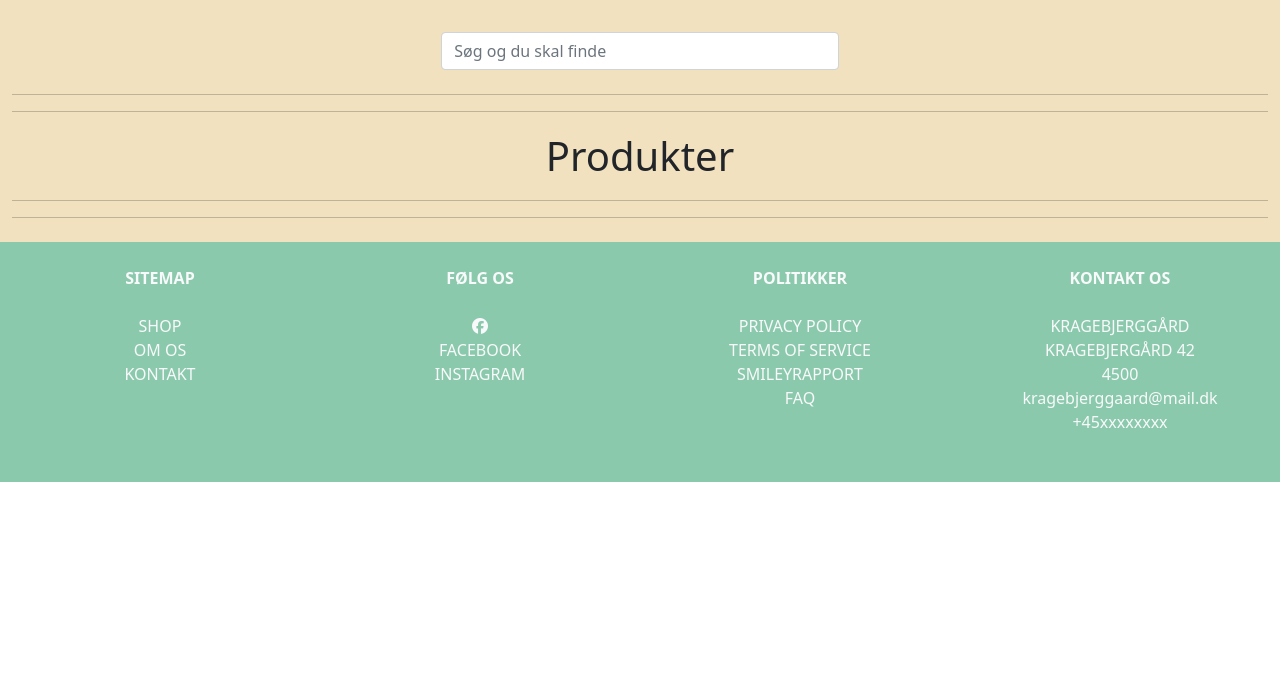
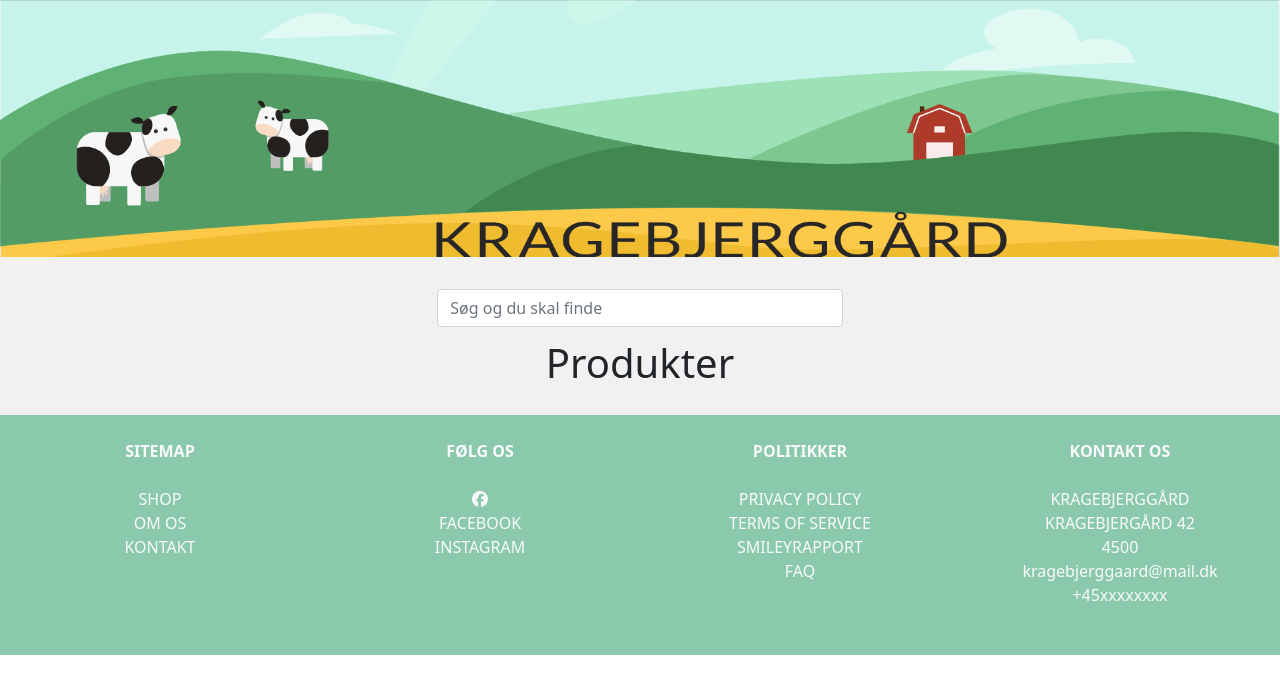
Before and after one commit to Viwite/Kragebjerggaard, a PHP site: page /shop.php in a window 1280 px wide. Shown: the part 82-776 px from the top of the page. Run offline with PHP 8.4, Linux system fonts and the light colour scheme; data that the repository does not hold is empty; style sheets or scripts are compiled from the project's sources; some libraries are stand-ins or nearby versions.

Commit message:
ændret baggrundsfarve

```diff
--- a/js/produkter.js
+++ b/js/produkter.js
@@ -33,10 +33,10 @@ export default class Produkter {
 
             col.innerHTML = `
 
-                    <div class="card border-dark shadow-lg p-3 mb-5 rounded mb-3" style="max-width: 540px; background: floralwhite;">
+                    <div class="card border-dark shadow-lg p-3 mb-5 rounded mb-3" style="max-width: 540px; background: #f1f1f1;">
                         <div class="row g-0">
                             <div class="col-md-4">
-                                <img src="uploads/${item.prodBillede}" class="img-fluid rounded-start" alt="bog">
+                                <img src="uploads/${item.prodBillede}" class="img-fluid rounded-start" alt="produkt">
                             </div>
                             <div class="col-md-8">
                                 <div class="card-body">
--- a/shop.php
+++ b/shop.php
@@ -20,7 +20,9 @@
 
 <?php include "includes/navigation.php"; ?>
 
-<div class="container-fluid" style="background: #f2e1be;">
+<div class="container-fluid p-0" style="background: #f1f1f1;">
+
+    <img class="w-100" src="uploads/Asset%2014-9.png" alt="banner">
 
     <br>
 
@@ -33,11 +35,7 @@
             </div>
         </div>
 
-        <hr><hr>
-
         <h1 class="class-text p-1" style="text-align: center">Produkter</h1>
-
-        <hr><hr>
 
         <div class="items mt-5">
             <!--Produkterne-->
```
